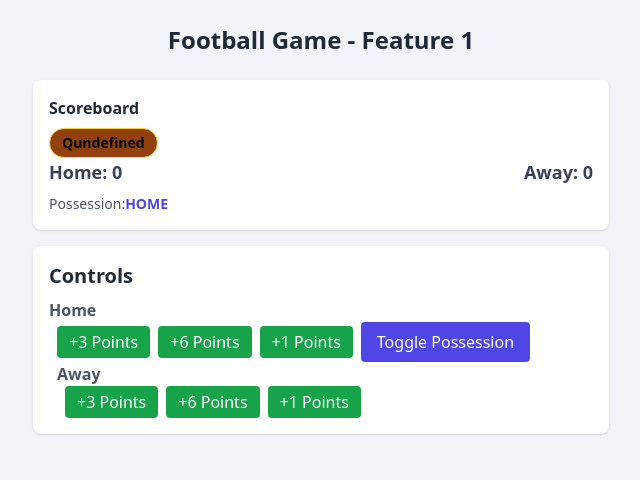
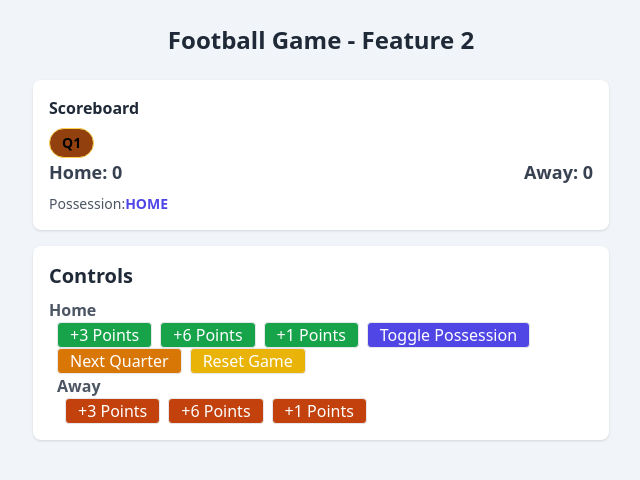
Before and after one commit to derekjpeters/football_game, a React (Vite) app: page / in a window 1280 px wide. Shown: the top 480 px of the page, without its empty margins (319-959 px from the left). Built offline with nearby package versions, Linux system fonts and the light colour scheme.

Commit message:
updated control.tsx and app.txs

```diff
--- a/src/App.tsx
+++ b/src/App.tsx
@@ -1,25 +1,53 @@
 import { useState } from "react";
-import type { Score, Team } from './types';
+import type { Score, Team, GameStatus } from './types';
 import Scoreboard from "./components/Scoreboard";
 import Controls from "./components/Controls";
 
 export default function App() {
   const [score, setScore] = useState<Score>({HOME:0, AWAY: 0});
   const [possession, setPossession] = useState<Team>("HOME");
+  const [quarter, setQuarter] = useState<1|2|3|4>(1);
+  const [status, setStatus] = useState<GameStatus>("IN_PROGRESS")
 
-  const handleScore = (team: Team, pts: number) =>
-      setScore((s) => ({...s, [team]: s[team] + pts}));
+  function handleScore(team: Team, pts: number) {
+    if (status === 'FINAL') return;
+    setScore((s) => ({ ...s, [team]: s[team] +pts}));
+  }
 
-  const toggle = () =>
-      setPossession((p) => (p === "HOME" ? "AWAY" : "HOME"));
+  function togglePossession() {
+    if (status === 'FINAL') return;
+    setPossession((p) => (p=== "HOME" ? "AWAY" : "HOME"))
+  }
 
-    return (
+  function nextQuarter() {
+    setQuarter((q) => {
+      if (q < 4) return (q+1) as 1 | 2 | 3 | 4;
+      setStatus("FINAL")
+      return q;
+    })
+  }
+
+  function resetGame() {
+    setScore({ HOME: 0, AWAY: 0 });
+    setPossession("HOME");
+    setQuarter(1);
+    setStatus("IN_PROGRESS")
+  }
+
+  return (
       <main className="min-h-screen flex flex-col items-center p-6 bg-slate-100">
         <h1 className="text-2xl font-bold text-gray-800 mb-6">
-          Football Game - Feature 1
+          Football Game - Feature 2
         </h1>
-        <Scoreboard score={score} possession={possession} />
-        <Controls onScore={handleScore} onToggle={toggle} />
+        <Scoreboard score={score} possession={possession} quarter={quarter} status={status}/>
+        <Controls onScore={handleScore} onToggle={togglePossession} onNextQuarter={nextQuarter} onReset={resetGame} disabled={status==='FINAL'}/>
+
+        {status === 'FINAL' && (
+          <div className="mt-4 w-full max-w-xl p-3 rounded border bg-red-50 border-red-500 text-red-800 text-sm">
+            Game Over - Use <span className="font-semibold">Reset Game</span> to Start a New One!
+          </div>
+        )}
+
       </main>
     )
 
--- a/src/components/Controls.tsx
+++ b/src/components/Controls.tsx
@@ -1,11 +1,19 @@
 import type { Team } from "../types";
 
 interface ControlsProp {
+	// () => void
+	// () => number
+	//(x:string) => boolean
 	onScore: (team: Team, pts: number) => void;
 	onToggle: () => void;
+	onNextQuarter: () => void;
+	onReset: () => void;
+	disabled?: boolean;
 }
 
-export default function Controls({onScore, onToggle}: ControlsProp) {
+export default function Controls({onScore, onToggle,onNextQuarter,onReset,disabled = false}: ControlsProp) {
+	const btn = "px-3 rounded border text-white disable-opacity-50 disabled:cursor-not-allowed"
+
 	return (
 		<section className="bg-white rounded-lg shadow p-4 w-full max-w-xl mt-4">
 			<h2 className="text-xl font-bold text-gray-800 mb-2">Controls</h2>
@@ -14,31 +22,33 @@ export default function Controls({onScore, onToggle}: ControlsProp) {
 				{/*Home Controls*/}
 				<div className="space-x-2">
 					<h3 className="font-semibold text-gray-600">Home</h3>
-					<button className="px-3 py-1 bg-green-600 text-white rounded hover:bg-green-800"
+					<button className={`${btn} bg-green-600 hover:bg-green-700`}
 					onClick={() => onScore("HOME", 3)}>+3 Points</button>
 
-					<button className="px-3 py-1 bg-green-600 text-white rounded hover:bg-green-800"
+					<button className={`${btn} bg-green-600 hover:bg-green-700`}
 					onClick={() => onScore("HOME", 6)}>+6 Points</button>
 
-					<button className="px-3 py-1 bg-green-600 text-white rounded hover:bg-green-800"
+					<button className={`${btn} bg-green-600 hover:bg-green-700`}
 					onClick={() => onScore("HOME", 1)}>+1 Points</button>
 
-					{/*Possession*/}
+					{/*Possession, Quarters, Reset*/}
 
-					<button className="px-4 py-2 bg-indigo-600 text-white rounded hover:bg-indigo-900"
+					<button className={`${btn} bg-indigo-600 hover:bg-indigo-900`}
 					onClick={onToggle}>Toggle Possession</button>
+					<button className={`${btn} bg-amber-600 hover:bg-amber-700`}
+					onClick={onNextQuarter}>Next Quarter</button>
+					<button className={`${btn} bg-yellow-500 hover:bg-yellow-200`}
+					onClick={onReset}>Reset Game</button>
 
 					{/*Away*/}
 
 					<div className="space-x-2">
 					<h3 className="font-semibold text-gray-600">Away</h3>
-					<button className="px-3 py-1 bg-green-600 text-white rounded hover:bg-green-800"
+					<button className={`${btn} bg-orange-700 hover:bg-orange-500`}
 					onClick={() => onScore("AWAY", 3)}>+3 Points</button>
-
-					<button className="px-3 py-1 bg-green-600 text-white rounded hover:bg-green-800"
+					<button className={`${btn} bg-orange-700 hover:bg-orange-500`}
 					onClick={() => onScore("AWAY", 6)}>+6 Points</button>
-
-					<button className="px-3 py-1 bg-green-600 text-white rounded hover:bg-green-800"
+					<button className={`${btn} bg-orange-700 hover:bg-orange-500`}
 					onClick={() => onScore("AWAY", 1)}>+1 Points</button>
 					</div>
 				</div>
```
